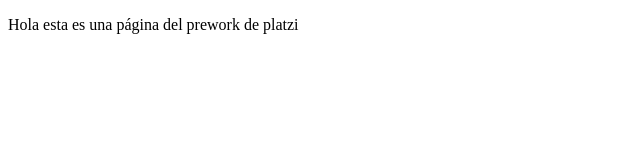
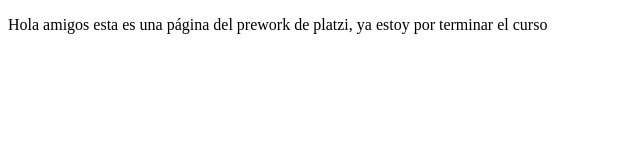
Before and after one commit to legar44/proyectoDemoCursoPrework, a plain HTML site: page index.html in a window 1280 px wide. Shown: the whole page, without its empty margins (0-640 px from the left). Drawn offline with Linux system fonts and the light colour scheme.

Commit message:
Cambios por terminar el curso

```diff
--- a/index.html
+++ b/index.html
@@ -8,7 +8,7 @@
 </head>
 <body>
     <p>
-        Hola esta es una página del prework de platzi
+        Hola amigos esta es una página del prework de platzi, ya estoy por terminar el curso
     </p>
 </body>
 </html>
```
